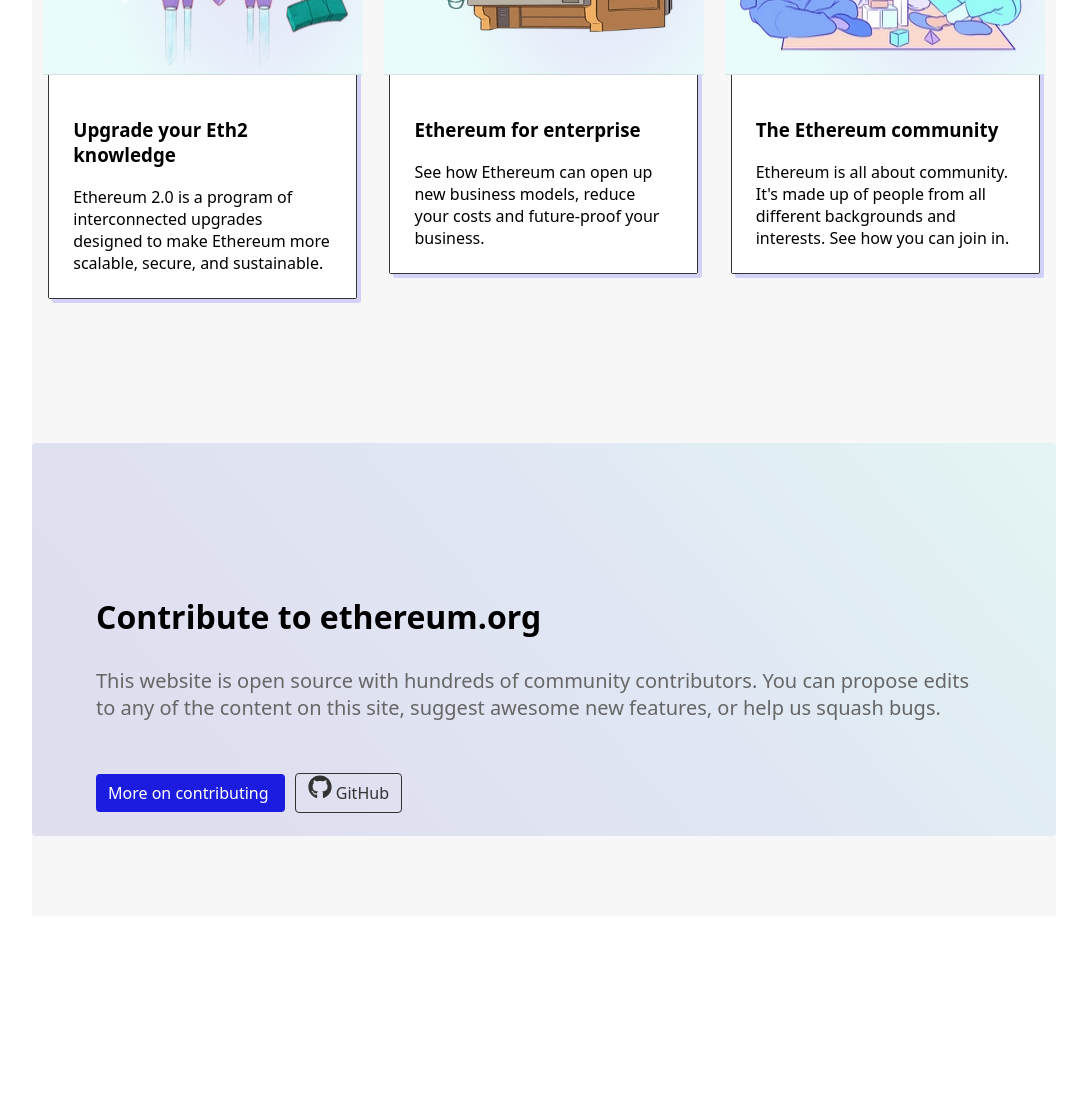
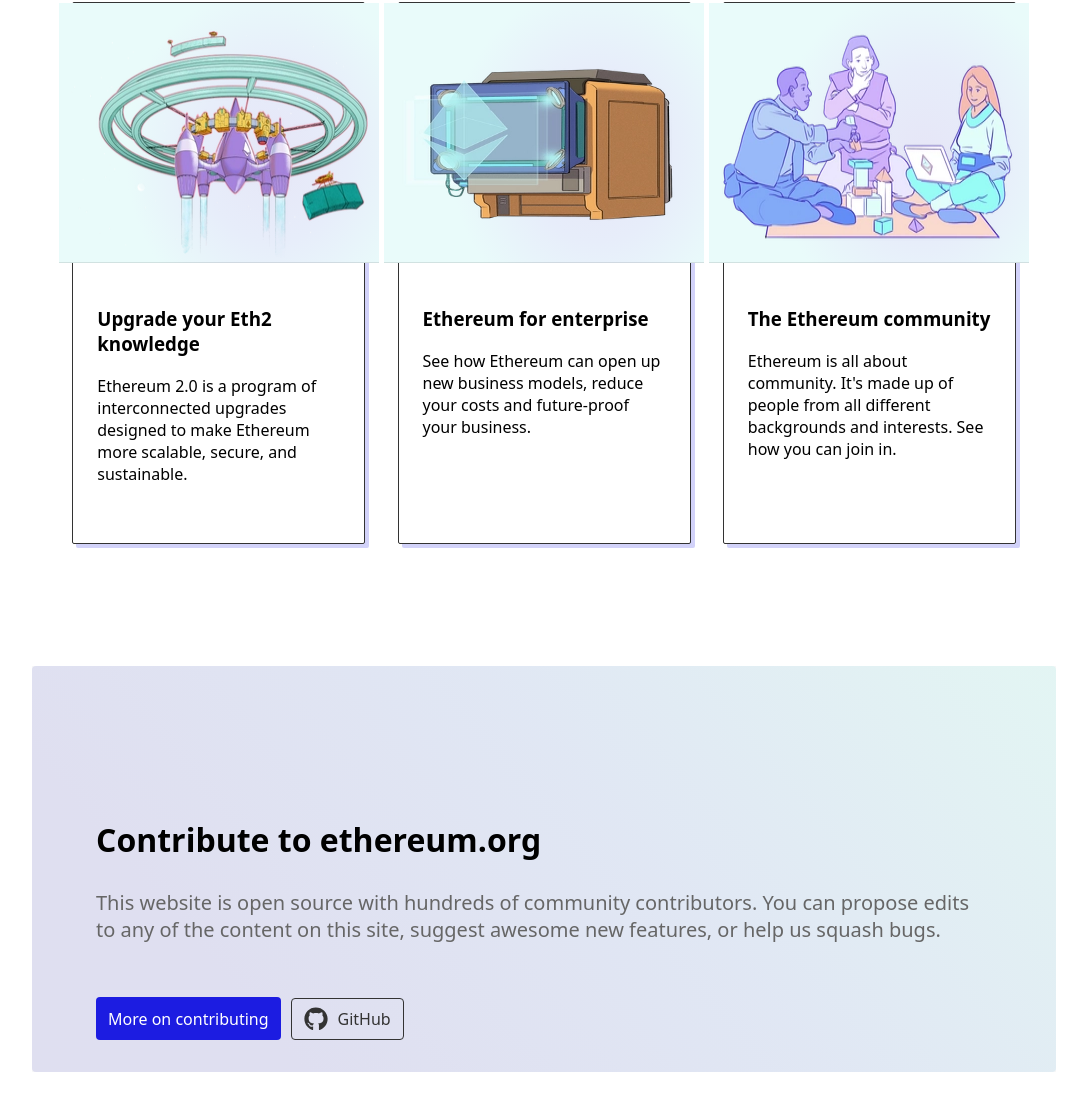
Before and after one commit to mistmay/eth-website-reproduction-shared-project, a plain HTML site: page index.html in a window 1280 px wide. Shown: the part 7709-8820 px from the top of the page, without its empty margins (96-1183 px from the left). Before the commit the page ends 8625 px from the top, so only its background shows below. Drawn offline with Linux system fonts and the light colour scheme.

Commit message:
css fixes

```diff
--- a/index.html
+++ b/index.html
@@ -857,7 +857,7 @@
                                 <h1 class="title-explore">Explore ethereum.org</h1>
                                 <div class="containerCard4Box position-relative">
                                     <a class="linkRef linkref-width" href="">
-                                        <div class="inside_card4Box">
+                                        <div class="inside_card4Box card-height">
                                             <div class="box1 inverted">
                                                 <div class="content_box_img">
                                                     <img class="img_inside" src="assets/img/explore-1.webp" alt="">
@@ -873,7 +873,7 @@
                                         </div>
                                     </a>
                                     <a class="linkRef linkref-width" href="">
-                                        <div class="inside_card4Box">
+                                        <div class="inside_card4Box card-height">
                                             <div class="box1 inverted">
                                                 <div class="content_box_img">
                                                     <img class="img_inside" src="assets/img/explore-2.webp" alt="">
@@ -888,7 +888,7 @@
                                         </div>
                                     </a>
                                     <a class="linkRef linkref-width" href="">
-                                        <div class="inside_card4Box">
+                                        <div class="inside_card4Box card-height">
                                             <div class="box1 inverted">
                                                 <div class="content_box_img">
                                                     <img class="img_inside" src="assets/img/explore-3.webp" alt="">
@@ -915,6 +915,7 @@
                                         awesome new features, or help us squash bugs.
                                     </h4>
                                     <br>
+                                    <div id="contribute-buttons">
                                         <a href="https://ethereum.org/en/contributing" class="more-btn">
                                             More on contributing
                                         </a>
@@ -929,6 +930,7 @@
                                             GitHub
                                         </a>
                                     </div>
+                                </div>
                                 <div>
                                     <img width="500" src="assets/img/btn.webp" alt="">
                                 </div>
--- a/styles.css
+++ b/styles.css
@@ -398,6 +398,7 @@ header>section p {
     color: rgb(255, 255, 255);
     border: 1px solid rgb(28, 28, 225);
     box-shadow: rgb(210 210 249) 4px 4px 0px 0px;
+    opacity: 0.8;
 }
 
 
@@ -405,9 +406,9 @@ header>section p {
 .sharedContainer {
     box-shadow: rgb(0 0 0 / 10%) 0px 0px 0px inset;
     background: rgb(223 221 221 / 25%);
-    padding: 0rem 0rem 4rem;
     margin-top: 0rem;
-    padding: 1rem 0rem;
+    margin-bottom: 4rem;
+    padding-top: 1rem;
     width: 100%;
 }
 
@@ -415,7 +416,7 @@ header>section p {
     display: flex;
     -webkit-box-align: center;
     align-items: center;
-    margin-bottom: 3rem;
+    margin-bottom: 6rem;
     margin-top: 1rem;
 }
 
@@ -467,7 +468,7 @@ header>section p {
     -webkit-box-pack: justify;
     justify-content: space-evenly;
     width: 100%;
-    margin: 0rem;
+    margin: 0rem 0 6rem 0;
 }
 
 .inside_card4Box {
@@ -903,7 +904,11 @@ header>section p {
 
 
 .linkref-width>.inside_card4Box {
-    min-width: auto
+    min-width: auto;
+}
+
+.card-height {
+    height: 100%;
 }
 
 .title-contribute {
@@ -917,7 +922,6 @@ header>section p {
     background: linear-gradient(49.21deg, rgba(127, 127, 213, 0.2) 19.87%, rgba(134, 168, 231, 0.2) 58.46%, rgba(145, 234, 228, 0.2) 97.05%);
     display: flex;
     border-radius: 4px;
-    margin: 8rem 0px 4rem;
     padding: 2rem 4rem;
 }
 
@@ -928,10 +932,19 @@ header>section p {
     font-weight: 400;
 }
 
+#contribute-buttons {
+    display: flex;
+    display: -webkit-flex;
+    justify-content: flex-start;
+    -webkit-justify-content: flex-start;
+    align-items: center;
+    -webkit-align-items: center;
+}
+
 .more-btn {
     background-color: rgb(28, 28, 225);
     color: white;
-    padding: 0.5rem 0.75rem;
+    padding: 0.65rem 0.75rem;
     border-radius: 0.25em;
     margin-right: 10px;
 }
@@ -944,8 +957,34 @@ header>section p {
     font-size: 1rem;
     border-radius: 0.25em;
     text-align: center;
+    display: flex;
+    display: -webkit-flex;
+    justify-content: space-between;
+    -webkit-justify-content: space-between;
+    align-items: center;
+    -webkit-align-items: center;
+    gap: 10px;
+}
+
+.github-btn:hover {
+    border: 1px solid blue;
+    cursor: pointer;
+    box-shadow: 2px 2px 20px grey;
+    color: blue;
+}
+
+.more-btn:hover {
+    color: rgb(255, 255, 255);
+    border: 1px solid rgb(28, 28, 225);
+    box-shadow: rgb(210 210 249) 4px 4px 0px 0px;
+    opacity: 0.8;
 }
 
 #pt-120 {
     padding-top: 120px;
 }
+
+#explore {
+    background-color: white;
+    padding: 5.55vh 1.5rem;
+}
```
Lines whose indentation alone changed are shown as unchanged.
